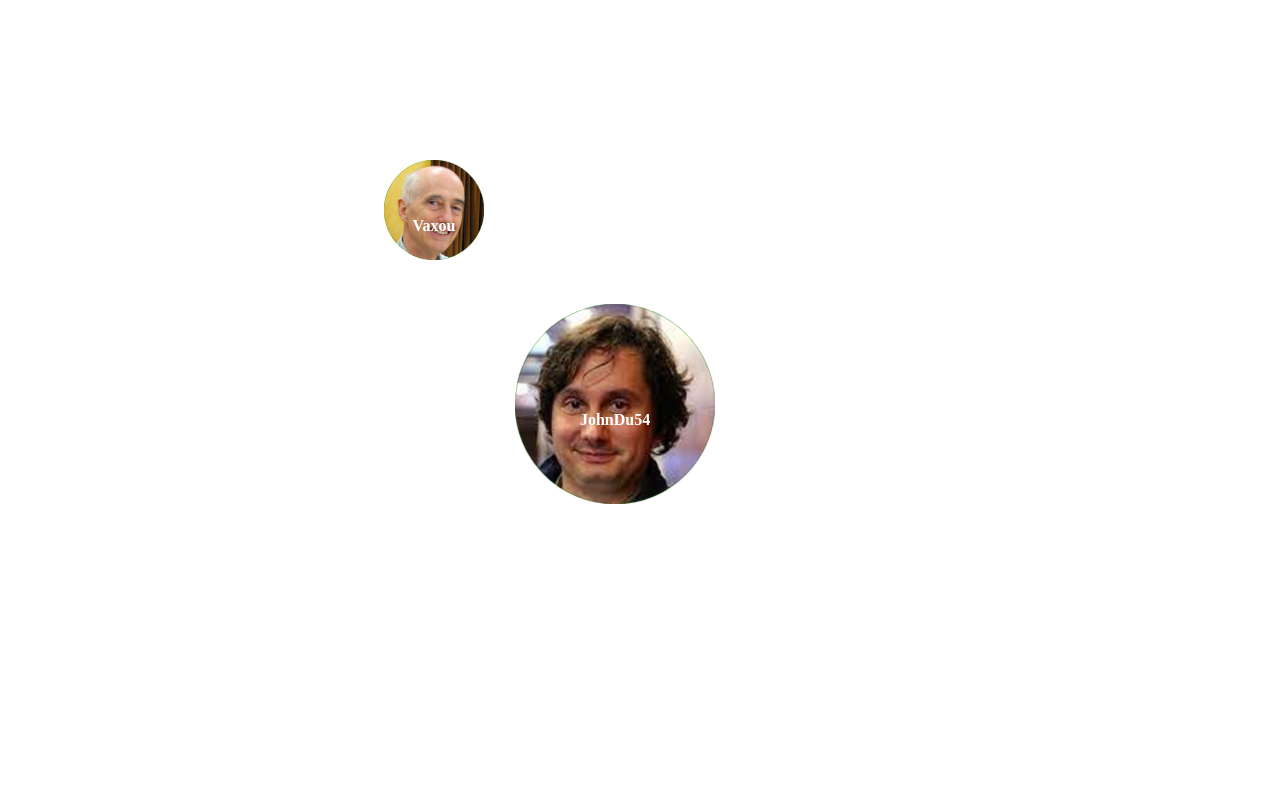
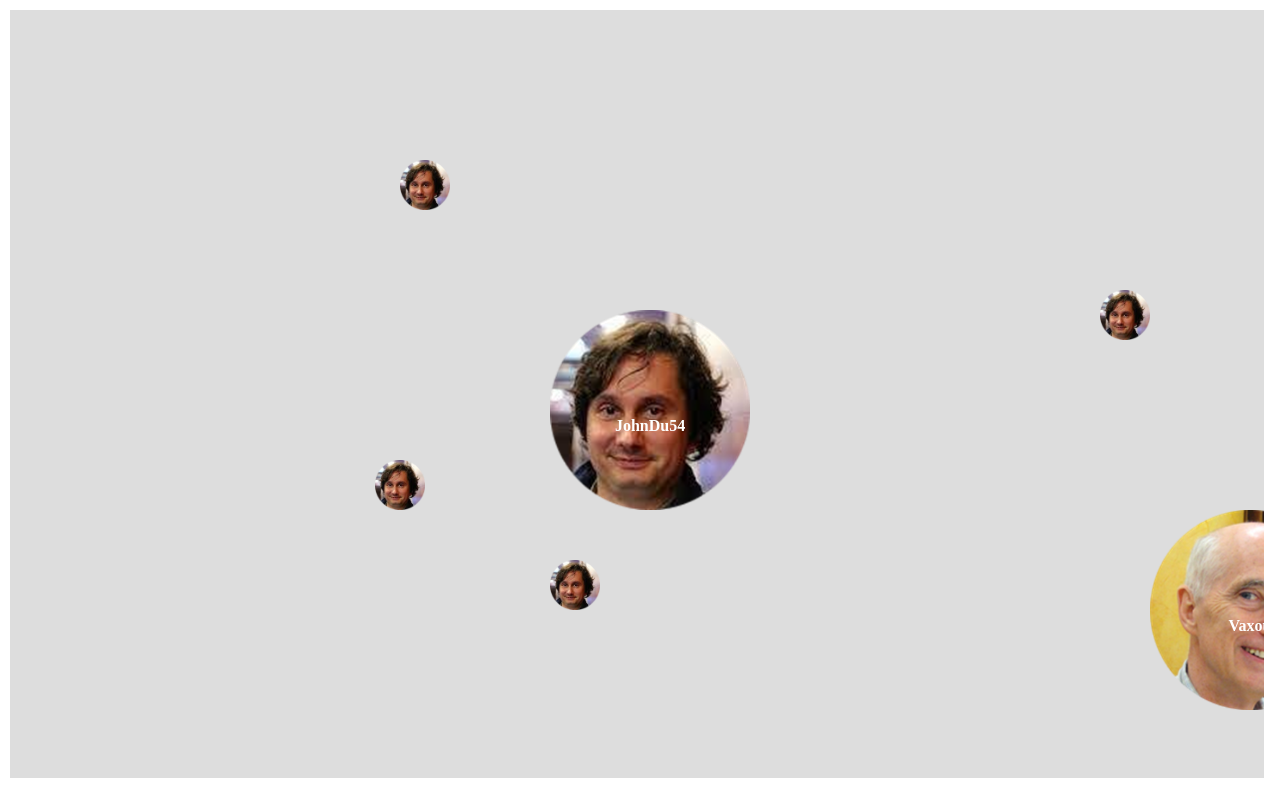
Before and after one commit to Ikaroc-info/Mines.io, a React app in the folder minesio/: page / in a window 1280 px wide. Built offline with nearby package versions, Linux system fonts and the light colour scheme.

Commit message:
interface everything display

```diff
--- a/minesio/src/index.css
+++ b/minesio/src/index.css
@@ -1,12 +1,15 @@
 html{
-  margin: 0px;
-  height: 100%;
-  width: 100%;
+  margin: 0;
+  padding: 0;
+  height: 98%;
+  width: 98%;
 }
 
 body {
-  margin: 0px;
-  height: 100%;
+  margin: 0;
+  border: 0;
+  padding: 0;
+  height: 98%;
 }
 
 #root {
@@ -36,24 +39,9 @@ ol, ul {
   display: flex;
   margin-left: auto;
   margin-right: auto;
-  position: relative;
-  top: 35%;
-  width: 200px;
-  height: 200px;
-  background-color: green;
   border-radius: 50%;
 }
 
-.opponent {
-  display: flex;
-  position: absolute;
-  top: 20%;
-  left:30%;
-  width: 100px;
-  height: 100px;
-  background-color: green;
-  border-radius: 50%;
-}
 
 .text {
   font-weight: bold;
@@ -79,6 +67,47 @@ ol, ul {
   width: 100%;
 }
 
+.parent {
+  position: relative;
+  width: 100%;
+  height: 100%;
+  margin: 10px;
+  overflow: hidden;
+}
+
+.food {
+  position: absolute;
+  top: 0;
+  left: 0;
+  width: 100%;
+  height: 100%;
+  z-index: -1;
+}
+
+.fooddisplay {
+  position: absolute;
+  width: 100%;
+  height: 100%;
+  z-index: -2;
+  background-color: #ddd;
+}
+
+.opponents {
+  position: absolute;
+  top: 0;
+  left: 0;
+  width: 100%;
+  height: 100%;
+  z-index: 1;
+}
+
+.opponentsdisplay {
+  position: absolute;
+  width: 100%;
+  height: 100%;
+}
+
+
 .game-info {
   margin-left: 20px;
 }
--- a/minesio/src/index.js
+++ b/minesio/src/index.js
@@ -2,176 +2,127 @@ import React from 'react';
 import ReactDOM from 'react-dom';
 import './index.css';
 
-let opponents= {
-  "players": [
-    {
-      "name": "Vaxou",
-      "position": (100,200),
-      "size":100
+let players= {
+  "JohnDu54": {
+    "position": [400,300],
+    "size":200,
+    "image":"Ciarletta.png",
   },
-    {
-      "name": "Rousseau",
-      "position":(500,300),
-      "size": 200
+  "Vaxou": {
+    "position": [1000,500],
+    "size":200,
+    "image":"Vaxou.png",
+  },
+  "Rousseau": {
+    "position": [1400,300],
+    "size":300,
+    "image":"Vaxou.png",
   }
-  ]
 }
+
+let foods = {
+  "food1": [350,500],
+  "food2": [200,100],
+  "food3": [175,400],
+  "food4": [900,230],
+  "food5": [977,500]}
+let foodsize = 100
+
+let playersize=200
+let w = window.innerWidth;
+let h = window.innerHeight;
+let myname= "JohnDu54"
+
+
+
 class Game extends React.Component {
   render() {
     return (
+      <div className="parent">
         <div className="game">
-        <div className="player">
-          <Circle />
-        </div>
           <div className="opponents">
-          <Opponent/>
+              <Opponents/>
           </div>
           <div className="game-info">
             <div>{/* status */}</div>
             <ol>{/* TODO */}</ol>
           </div>
         </div>
+        <div className="food">
+          <Food/>
+        </div>
+      </div>
     );
   }
 }
 
-class Circle extends React.Component {
-  render() {
+
+class Opponents extends React.Component {
+  renderPlayer(player) {
+    let scale = players[player]["size"]/players[myname]["size"];
+    const playerStyle = {
+      display: "flex",
+      margin_left: "auto",
+      margin_right: "auto",
+      margin_top: "auto",
+      margin_bottom: "auto",
+      position:"absolute",
+      left: w/2 + players[player]["position"][0] - players[myname]["position"][0] - 200*scale/2,
+      top: h/2 + players[player]["position"][1] - players[myname]["position"][1]- 200*scale/2,
+      width: playersize*scale,
+      height: playersize*scale,
+    }
     return (
-      <div class="circle">
-        <img src={require('./images/Ciarletta.png')} alt="Ciarletta"/>
-        <p class="text">JohnDu54</p>
+      <div className="opponent" style={playerStyle}>
+        <img src={require('./images/'+players[player]["image"])} alt="Mechant"/>
+        <p className="text">{player}</p>
       </div>
     )
   }
+
+  render() {
+    return (
+      <div className="opponentsdisplay">
+        {Object.keys(players).map(this.renderPlayer)}
+      </div>
+    );
+  }
 }
 
-class Opponent extends React.Component {
-  render() {
+class Food extends React.Component {
+  renderFood(food) {
+    let scale = foodsize/players[myname]["size"];
+    const foodStyle = {
+      display: "flex",
+      margin_left: "auto",
+      margin_right: "auto",
+      margin_top: "auto",
+      margin_bottom: "auto",
+      position:"absolute",
+      left: w/2 + foods[food][0] - players[myname]["position"][0] - 200*scale/2,
+      top: h/2 + foods[food][1] - players[myname]["position"][1]- 200*scale/2,
+      width: foodsize*scale,
+      height: foodsize*scale,
+      background_color: "blue",
+    }
     return (
-      <div class="opponent" position="absolute">
-          <img src={require('./images/Vaxou.png')} alt="Mechant"/>
-          <p class="text"> Vaxou</p>
+      <div className="food" style={foodStyle}>
+        <img src={require('./images/'+'Ciarletta.png')} alt="Mechant"/>
       </div>
     )
   }
+  render() {
+    return (
+      <div className="fooddisplay">
+        {Object.keys(foods).map(this.renderFood)}
+      </div>
+    );
   }
+}
+
 // =================================================================
 
 ReactDOM.render(
   <Game />,
   document.getElementById('root')
 );
-
-
-// function Square(props) {
-//   return (
-//     <button className="square" onClick={props.onClick}>
-//       {props.value}
-//     </button>
-//   );
-// }
-
-// class Board extends React.Component {
-//   constructor(props) {
-//       super(props);
-//       this.state = {
-//           squares: Array(9).fill(null),
-//           xIsNext:true,
-//       };
-//   }
-
-//   handleClick(i) {
-//     const squares = this.state.squares.slice();
-//     if (calculateWinner(squares) || squares[i]) {
-//       return;
-//     }
-//     squares[i] = this.state.xIsNext ? 'X' : 'O';
-//     this.setState({
-//       squares:squares,
-//       xIsNext: !this.state.xIsNext,
-//     });
-//   }
-
-//   renderSquare(i) {
-//     return (
-//       <Square
-//         value={this.state.squares[i]}
-//         onClick={() => this.handleClick(i)}      />
-//     );
-//   }
-
-//   render() {
-//     const winner = calculateWinner(this.state.squares);
-//     let status;
-//     if (winner) {
-//       status = winner + ' a gagné';
-//     } else {
-//       status = 'Prochain joueur : ' + (this.state.xIsNext ? 'X' : 'O');
-//     }
-
-//     return (
-//       <div>
-//         <div className="status">{status}</div>
-//         <div className="board-row">
-//           {this.renderSquare(0)}
-//           {this.renderSquare(1)}
-//           {this.renderSquare(2)}
-//         </div>
-//         <div className="board-row">
-//           {this.renderSquare(3)}
-//           {this.renderSquare(4)}
-//           {this.renderSquare(5)}
-//         </div>
-//         <div className="board-row">
-//           {this.renderSquare(6)}
-//           {this.renderSquare(7)}
-//           {this.renderSquare(8)}
-//         </div>
-//       </div>
-//     );
-//   }
-// }
-
-// class Game extends React.Component {
-//   render() {
-//     return (
-//       <div className="game">
-//         <div className="game-board">
-//           <Board />
-//         </div>
-//         <div className="game-info">
-//           <div>{/* status */}</div>
-//           <ol>{/* TODO */}</ol>
-//         </div>
-//       </div>
-//     );
-//   }
-// }
-
-// // ========================================
-
-// ReactDOM.render(
-//   <Game />,
-//   document.getElementById('root')
-// );
-
-// function calculateWinner(squares) {
-//   const lines = [
-//     [0, 1, 2],
-//     [3, 4, 5],
-//     [6, 7, 8],
-//     [0, 3, 6],
-//     [1, 4, 7],
-//     [2, 5, 8],
-//     [0, 4, 8],
-//     [2, 4, 6],
-//   ];
-//   for (let i = 0; i < lines.length; i++) {
-//     const [a, b, c] = lines[i];
-//     if (squares[a] && squares[a] === squares[b] && squares[a] === squares[c]) {
-//       return squares[a];
-//     }
-//   }
-//   return null;
-// }
```
Lines whose indentation alone changed are shown as unchanged.
